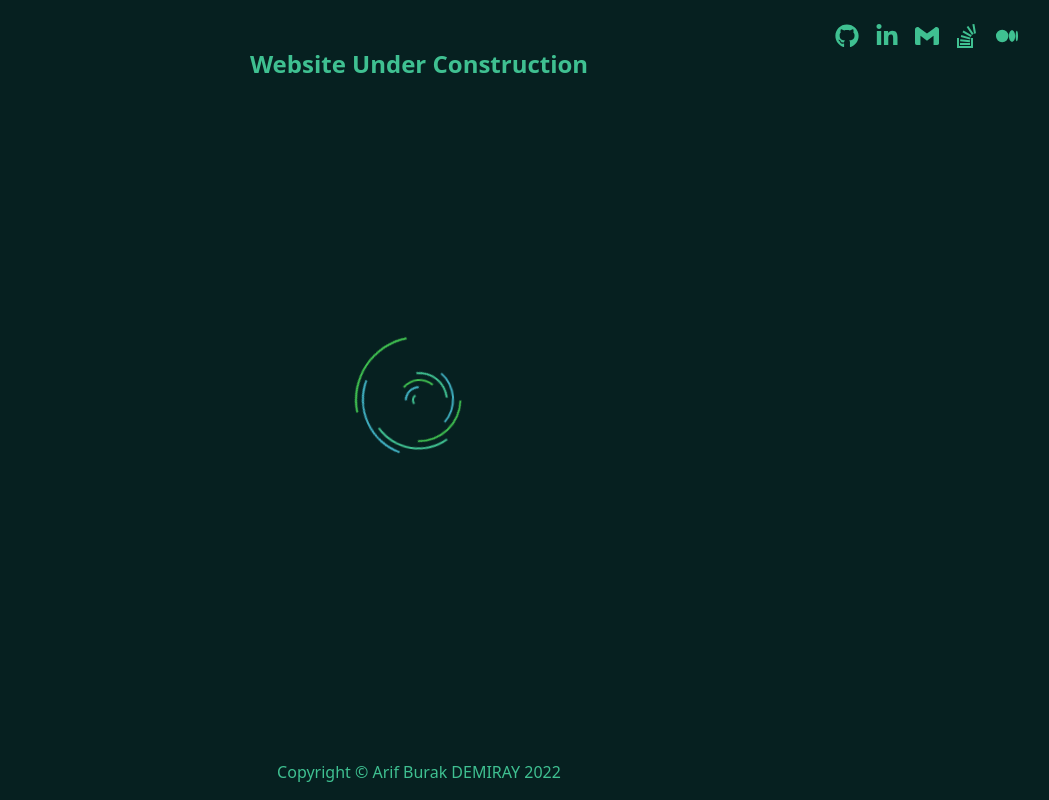
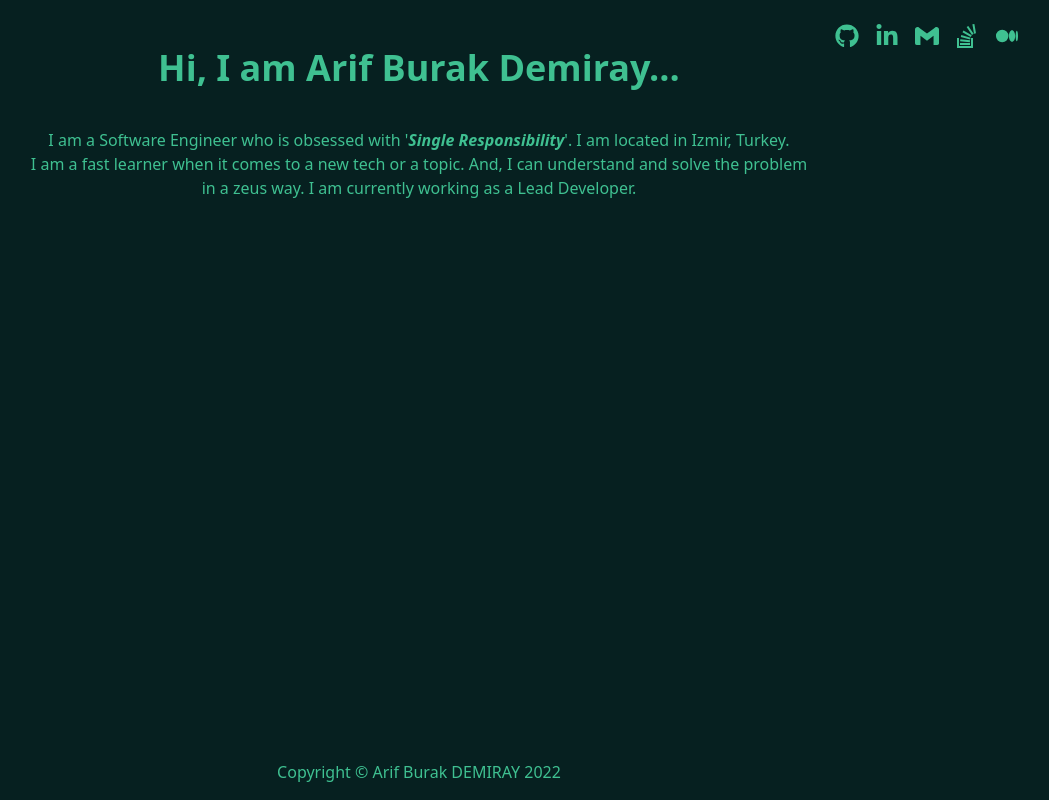
Before and after one commit to arifBurakDemiray/demiray.co, a Vue app: page / in a window 1280 px wide. Shown: the whole page, without its empty margins (221-1270 px from the left). Built offline with nearby package versions, Linux system fonts and the light colour scheme.

Commit message:
feat: welcome script

```diff
--- a/src/pages/Home.vue
+++ b/src/pages/Home.vue
@@ -4,23 +4,26 @@
       divClassName="w-30 h-8 absolute flex flex-row right-4 m-4"
       className="focus:outline-none color-d-f hover:hover-color p-2"
     />
-    <Construction
-      className="color-d-f justify-center text-center pt-12 text-2xl font-bold"
-      msg="Website Under Construction"
-    />
+    <div
+      className="color-d-f justify-center text-center pt-12 ">
+      <span className="font-bold text-4xl">Hi, I am Arif Burak Demiray...<br/><br/></span>
+      <span className="text-1xl">I am a Software Engineer who is obsessed with '<span className="font-bold italic">Single Responsibility</span>'.
+      I am located in Izmir, Turkey.<br/>I am a fast learner when it comes to a new tech or a topic. And, I can understand and solve the problem<br/>
+      in a zeus way. I am currently working as a Lead Developer.
+      </span>
+
+    </div>
     <footer className="absolute color-d-f self-end pb-4">
       Copyright © Arif Burak DEMIRAY 2022
     </footer>
   </div>
 </template>
 <script>
-import Construction from "../components/Construction.vue";
 import Links from "../components/Links.vue";
 import "../index.css";
 export default {
   name: "Home",
   components: {
-    Construction,
     Links
   }
 };
```
